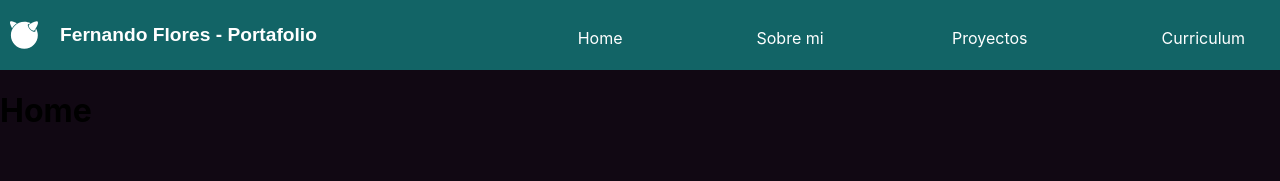
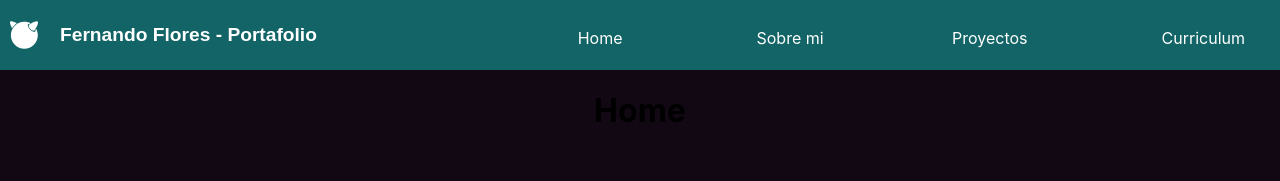
Before and after one commit to ffloresbernal/portafoliofflores, a React (Create React App) app: page / in a window 1280 px wide. Shown: the top 181 px of the page. Built offline with nearby package versions, Linux system fonts and the light colour scheme.

Commit message:
cambios pequeños al home

```diff
--- a/src/home/Home.component.jsx
+++ b/src/home/Home.component.jsx
@@ -84,3 +84,7 @@ export const Avatar = styled.div`
     flex:1;
 
 `
+export const HomeHeader = styled.div`
+    align-items: center;
+    text-align: center;
+`
--- a/src/home/Home.jsx
+++ b/src/home/Home.jsx
@@ -1,10 +1,12 @@
 import React from 'react'
+import { HomeHeader } from './Home.component'
 
 export const Home = () => {
   return (
     <div>
-        <h1> Home </h1>
-
+        <HomeHeader>
+          <h1>Home</h1>
+        </HomeHeader>
     </div>
   )
 }
```
